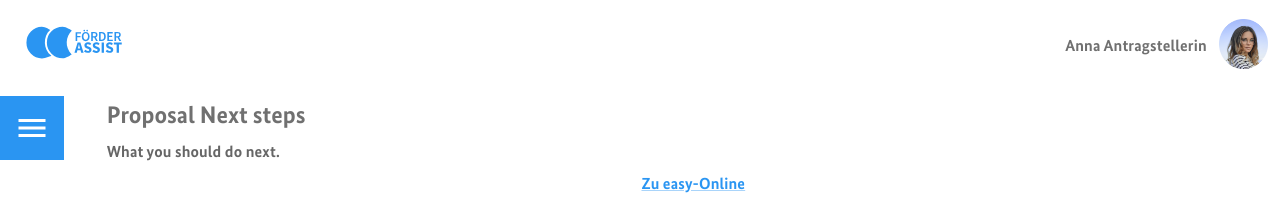
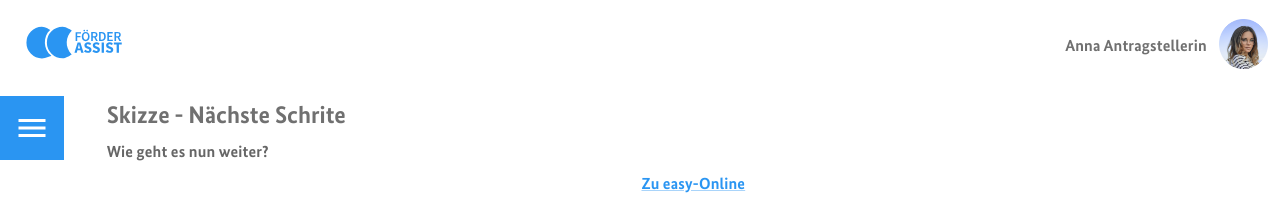
Before and after one commit to Paul-Geppert/t4g_proposal_submission_tool, a React (Create React App) app: page /proposals/next in a window 1280 px wide. Shown: the top 208 px of the page. Built offline with nearby package versions, Linux system fonts and the light colour scheme; a web font is replaced by a local one.

Commit message:
feat(): German text for next steps

```diff
--- a/src/pages/Proposal/Next/index.jsx
+++ b/src/pages/Proposal/Next/index.jsx
@@ -6,8 +6,8 @@ import Page from '../../../components/Page';
 
 const ProposalNext = () => (
   <Page
-    title="Proposal Next steps"
-    description="What you should do next."
+    title="Skizze - Nächste Schrite"
+    description="Wie geht es nun weiter?"
     className="ProposalNext"
   >
     <Box
```
